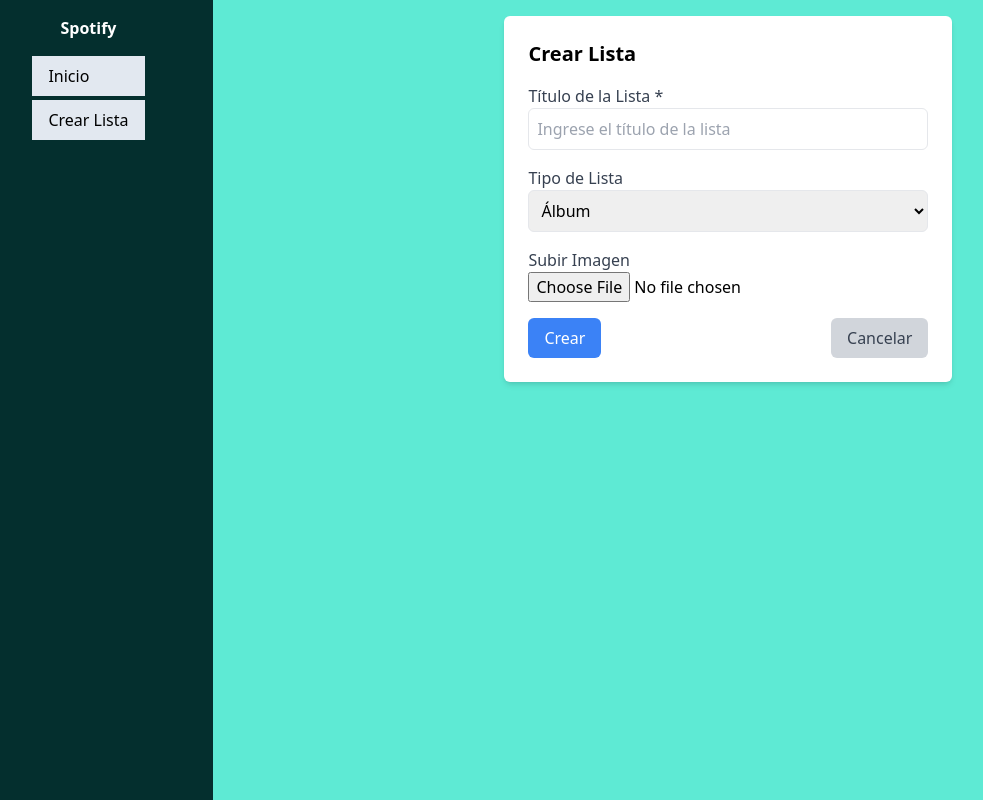
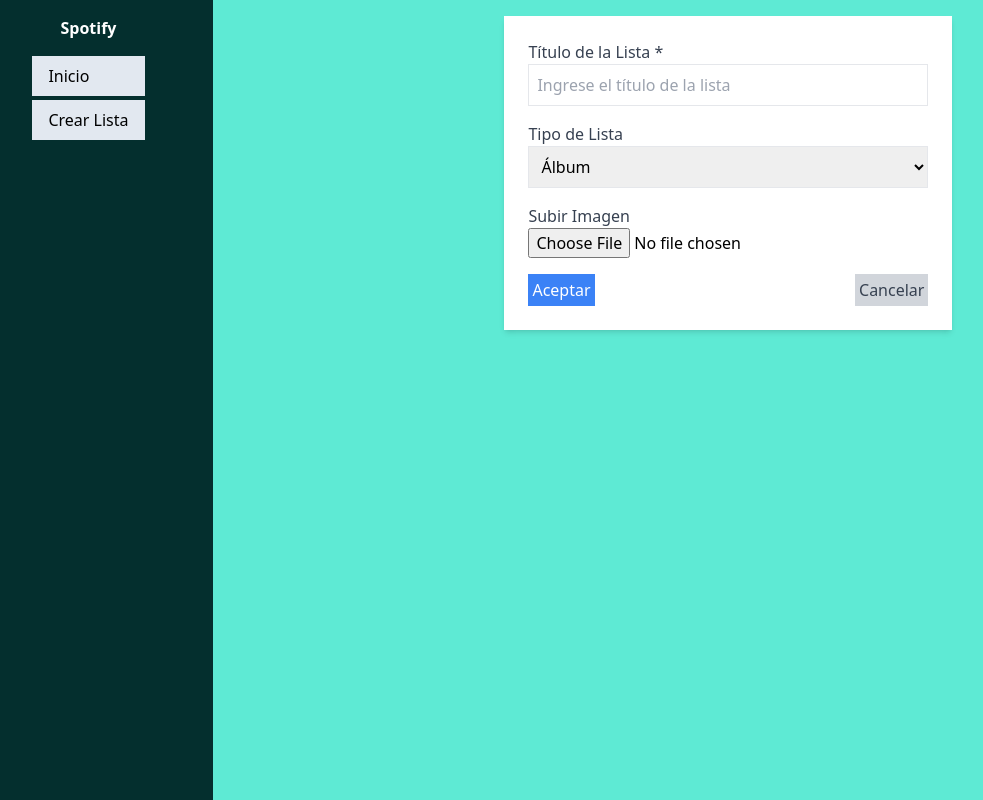
Before and after one commit to IVANCCAMA/Spotify-React, a React (Create React App) app in the folder spotify/: page /crearLista in a window 1280 px wide. Shown: the whole page, without its empty margins (36-1019 px from the left). Built offline with nearby package versions, Linux system fonts and the light colour scheme.

Commit message:
istalacion de axios, para conexion con backend, arreglo de diseño de CrearLista (falta arreglar mas)

```diff
--- a/spotify/package.json
+++ b/spotify/package.json
@@ -8,6 +8,7 @@
     "@testing-library/react": "^13.4.0",
     "@testing-library/user-event": "^13.5.0",
     "autoprefixer": "^10.4.16",
+    "axios": "^1.5.1",
     "postcss": "^8.4.30",
     "react": "^18.2.0",
     "react-dom": "^18.2.0",
--- /dev/null
+++ b/spotify/src/api/spotify.api.js
@@ -0,0 +1,10 @@
+import axios from "axios";
+
+export const getListaCanciones = async () =>
+    await axios.get("http://localhost:8080/ListaCanciones");
+
+    await axios.post();
+
+    await axios.delete();
+
+    await axios.update();
--- a/spotify/src/components/crearLista.js
+++ b/spotify/src/components/crearLista.js
@@ -2,16 +2,14 @@ import React from 'react';
 
 function CrearLista() {
   return (
-    <div className="max-w-md mx-auto p-6 bg-white rounded-md shadow-md">
-      <h2 className="text-xl font-bold mb-4">Crear Lista</h2>
-
+    <div className="max-w-md mx-auto p-6 bg-white  shadow-md ">
       <form>
         <div className="mb-4">
           <label htmlFor="titulo" className="block text-gray-700">Título de la Lista *</label>
           <input
             type="text"
             id="titulo"
-            className="w-full p-2 border rounded-md"
+            className="w-full p-2 border "
             placeholder="Ingrese el título de la lista"
             required
           />
@@ -19,7 +17,7 @@ function CrearLista() {
 
         <div className="mb-4">
           <label htmlFor="tipoLista" className="block text-gray-700">Tipo de Lista</label>
-          <select id="tipoLista" className="w-full p-2 border rounded-md">
+          <select id="tipoLista" className="w-full p-2 border ">
             <option value="album">Álbum</option>
             <option value="sencillo">Sencillo</option>
           </select>
@@ -31,8 +29,8 @@ function CrearLista() {
         </div>
 
         <div className="flex justify-between">
-          <button type="submit" className="px-4 py-2 bg-blue-500 text-white rounded-md">Crear</button>
-          <button type="button" className="px-4 py-2 bg-gray-300 text-gray-700 rounded-md">Cancelar</button>
+          <button type="submit" className="px-1 py-1 bg-blue-500 text-white ">Aceptar</button>
+          <button type="button" className="px-1 py-1 bg-gray-300 text-gray-700 ">Cancelar</button>
         </div>
       </form>
     </div>
```
Also changed, not shown: 1 other file (tests, documents, lock files or other folders).
